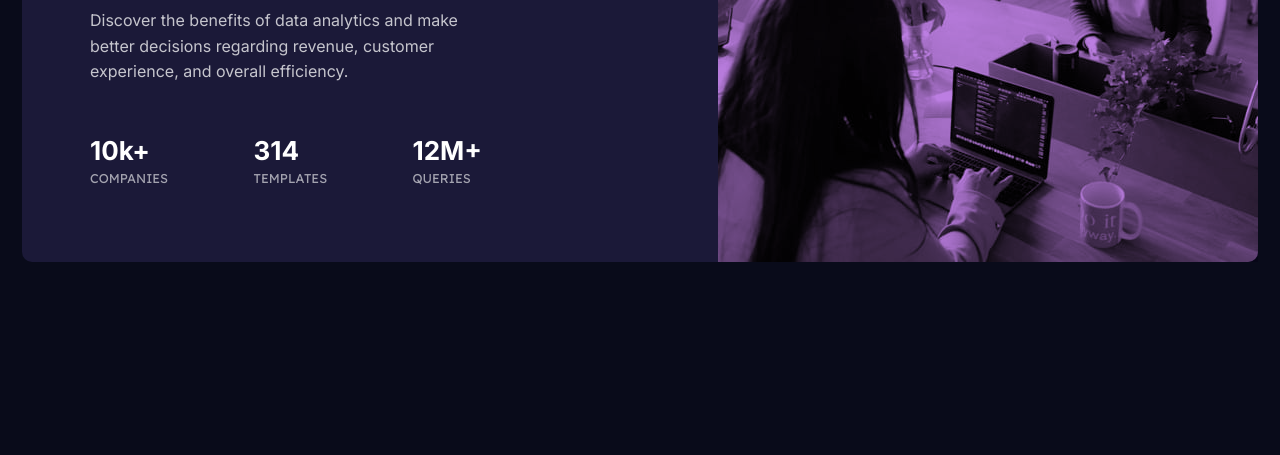
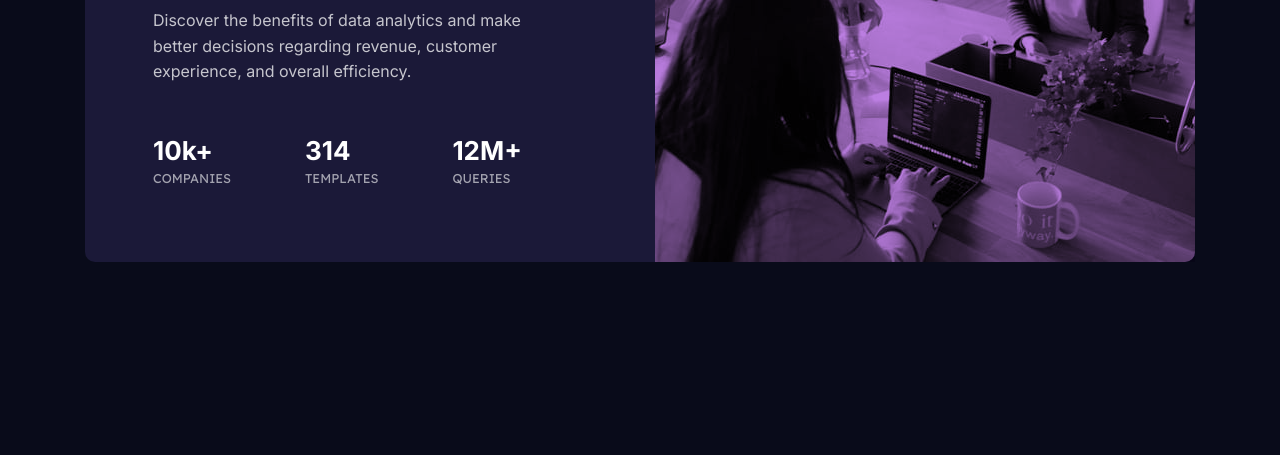
Before and after one commit to AnisBacha/stats-preview-card-component-improved, a plain HTML site: page index.html in a window 1280 px wide. Shown: the part 377-832 px from the top of the page. Drawn offline with Linux system fonts and the light colour scheme.

Commit message:
matching design

```diff
--- a/css/style.css
+++ b/css/style.css
@@ -87,6 +87,7 @@ body{
     .main{
         flex-direction: row-reverse;
         text-align: start;
+        max-width: 1110px;
     }
     .main__headerM{
         display: none;
@@ -102,16 +103,17 @@ body{
     .main__stats{
         display: flex;
         justify-content: space-between;
-        width: 70%;
+        width: 85%;
     }
     .main__h1{
         font-size: 2.25rem;
         padding-inline: 0;
+
     }
     .main__description{
         font-size: 1rem;
         padding-inline: 0;
-        width: 70%;
+        width: 85%;
         line-height: 1.6;
     }
 }
```
